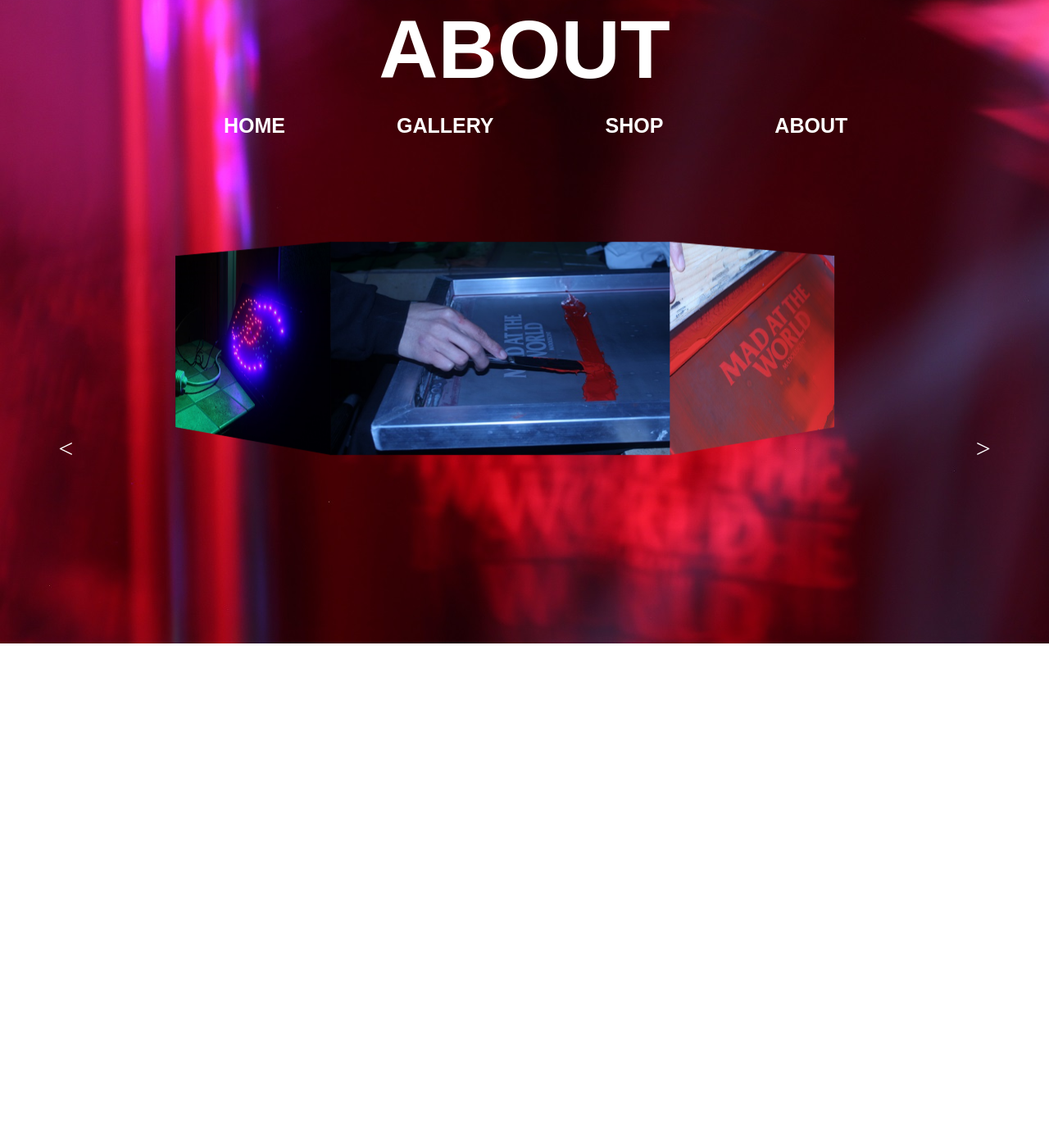
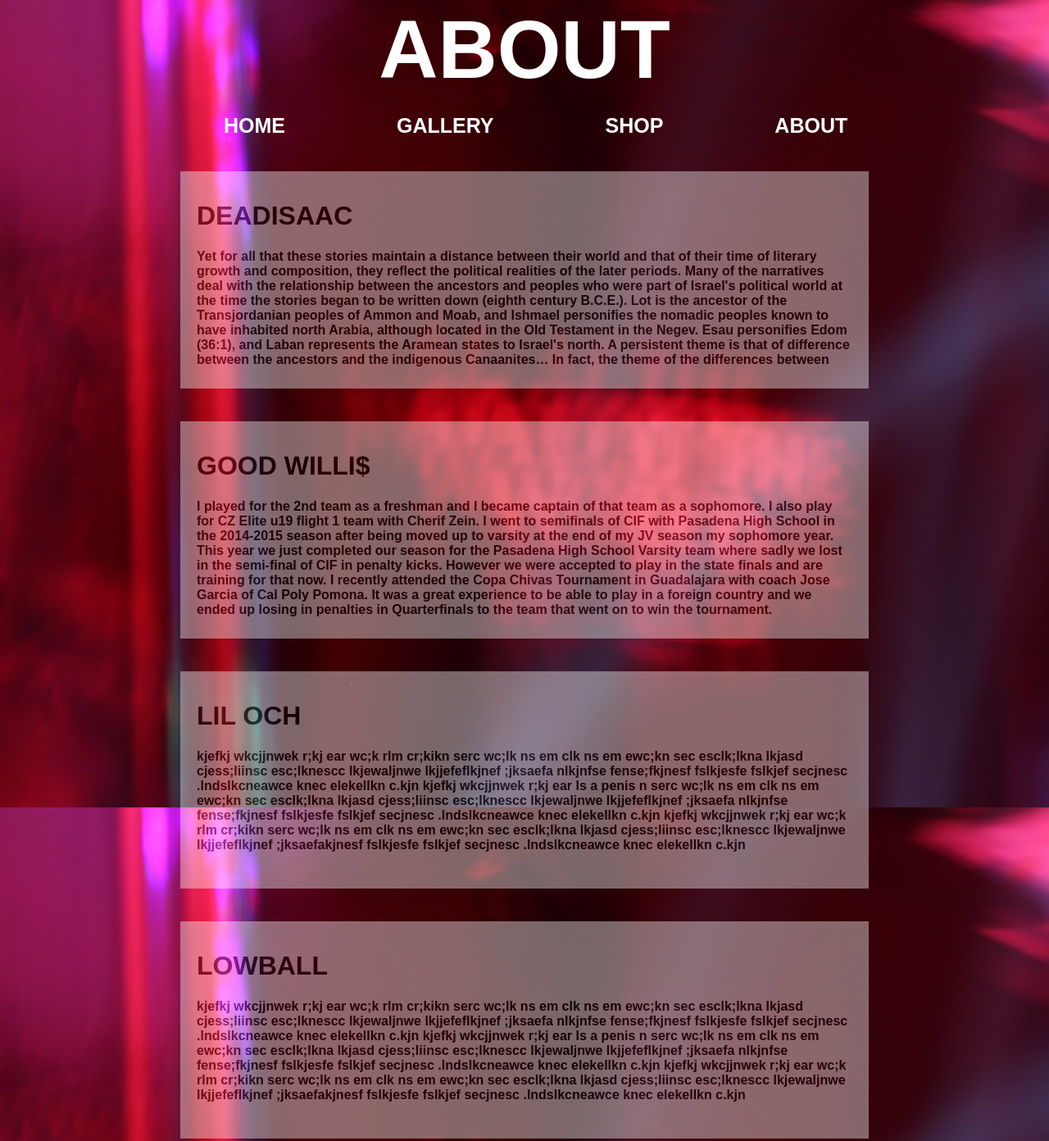
Before and after one commit to LucaVeca/Madolescent, a plain HTML site: page public_html/about.html in a window 1280 px wide. Shown: the part 15-1407 px from the top of the page at 82% size. Before the commit the page ends 800 px from the top, so only its background shows below. Drawn offline with Linux system fonts and the light colour scheme.

Commit message:
week 4 with a completed about page with bios for all members of madolescent

```diff
--- a/public_html/about.css
+++ b/public_html/about.css
@@ -88,3 +88,17 @@
   border-bottom: none;
   line-height: 0; }
 div#carousel ~ span:hover { color: #888; cursor: pointer; }
+
+#text{
+    padding-top: 15px;
+    background-color: white;
+    opacity: .4;
+    width: 800px;
+    height: 250px;
+    margin: auto;
+    margin-top: 40px;
+    padding-left: 20px;
+    padding-right: 20px;
+    font-family: arial;
+    font-weight: bold;
+}
--- a/public_html/about.html
+++ b/public_html/about.html
@@ -27,8 +27,65 @@
             <a href="about.html"><button id="topbuttons" type="button">ABOUT</button></a>
             </center>
         </div>
+        <div id="text">
+            <h1>
+                DEADISAAC
+            </h1>
+                Yet for all that these stories maintain a distance between their world and that of their time
+                of literary growth and composition,
+                they reflect the political realities of the later periods. Many of the narratives deal with
+                the relationship between the ancestors and peoples who were part of Israel's political world
+                at the time the stories began to be written down (eighth century B.C.E.). Lot is the ancestor
+                of the Transjordanian peoples of Ammon and Moab, and Ishmael personifies the nomadic peoples
+                known to have inhabited north Arabia, although located in the Old Testament in the Negev. Esau
+                personifies Edom (36:1), and Laban represents the Aramean states to Israel's north. A persistent
+                theme is that of difference between the ancestors and the indigenous Canaanites… In fact, the
+                theme of the differences between
 
-        <div id="carousel" class="spin">
+        </div>
+        <div id="text">
+            <h1>
+                GOOD WILLI$
+            </h1>
+                I played for the 2nd team as a freshman and I became captain of that team as a sophomore.
+                I also play for CZ Elite u19 flight 1 team with Cherif Zein. I went to semifinals of CIF
+                with Pasadena High School in the 2014-2015 season after being moved up to varsity at the
+                end of my JV season my sophomore year. This year we just completed our season for the
+                Pasadena High School Varsity team where sadly we lost in the semi-final of CIF in penalty
+                kicks. However we were accepted to play in the state finals and are training for that now.
+
+    I recently attended the Copa Chivas Tournament in Guadalajara with coach Jose Garcia of Cal Poly Pomona.
+    It was a great experience to be able to play in a foreign country and we ended up losing in penalties in
+    Quarterfinals to the team that went on to win the tournament.
+
+        </div>
+
+        <div id="text">
+            <h1>
+                LIL OCH
+            </h1>
+                kjefkj wkcjjnwek r;kj ear wc;k rlm cr;kikn serc wc;lk ns em clk ns em ewc;kn  sec esclk;lkna lkjasd cjess;liinsc esc;lknescc
+                lkjewaljnwe lkjjefeflkjnef ;jksaefa nlkjnfse fense;fkjnesf fslkjesfe fslkjef secjnesc  .lndslkcneawce knec  elekellkn  c.kjn
+                kjefkj wkcjjnwek r;kj ear Is a penis n serc wc;lk ns em clk ns em ewc;kn  sec esclk;lkna lkjasd cjess;liinsc esc;lknescc
+                lkjewaljnwe lkjjefeflkjnef ;jksaefa nlkjnfse fense;fkjnesf fslkjesfe fslkjef secjnesc  .lndslkcneawce knec  elekellkn  c.kjn
+                kjefkj wkcjjnwek r;kj ear wc;k rlm cr;kikn serc wc;lk ns em clk ns em ewc;kn  sec esclk;lkna lkjasd cjess;liinsc esc;lknescc
+                lkjewaljnwe lkjjefeflkjnef ;jksaefakjnesf fslkjesfe fslkjef secjnesc  .lndslkcneawce knec  elekellkn  c.kjn
+
+        </div>
+
+        <div id="text">
+            <h1>
+                LOWBALL
+            </h1>
+                kjefkj wkcjjnwek r;kj ear wc;k rlm cr;kikn serc wc;lk ns em clk ns em ewc;kn  sec esclk;lkna lkjasd cjess;liinsc esc;lknescc
+                lkjewaljnwe lkjjefeflkjnef ;jksaefa nlkjnfse fense;fkjnesf fslkjesfe fslkjef secjnesc  .lndslkcneawce knec  elekellkn  c.kjn
+                kjefkj wkcjjnwek r;kj ear Is a penis n serc wc;lk ns em clk ns em ewc;kn  sec esclk;lkna lkjasd cjess;liinsc esc;lknescc
+                lkjewaljnwe lkjjefeflkjnef ;jksaefa nlkjnfse fense;fkjnesf fslkjesfe fslkjef secjnesc  .lndslkcneawce knec  elekellkn  c.kjn
+                kjefkj wkcjjnwek r;kj ear wc;k rlm cr;kikn serc wc;lk ns em clk ns em ewc;kn  sec esclk;lkna lkjasd cjess;liinsc esc;lknescc
+                lkjewaljnwe lkjjefeflkjnef ;jksaefakjnesf fslkjesfe fslkjef secjnesc  .lndslkcneawce knec  elekellkn  c.kjn
+
+        </div>
+    <!--    <div id="carousel" class="spin">
         <figure id="spinner">
             <img src="images/english1.jpg" alt style="width:415px;height:260px;">
             <img src="images/IMG_01571.jpg" alt style="width:415px;height:260px;">
@@ -41,6 +98,6 @@
         </figure>
         </div>
         <span style="float:left" class="ss-icon" onclick="galleryspin('-')">&lt;</span>
-        <span style="float:right" class="ss-icon" onclick="galleryspin('')">&gt;</span>
+        <span style="float:right" class="ss-icon" onclick="galleryspin('')">&gt;</span> -->
     </body>
 </html>
```
Also changed, not shown: Documentation/Weekly Pictures/week 4.png (added).
